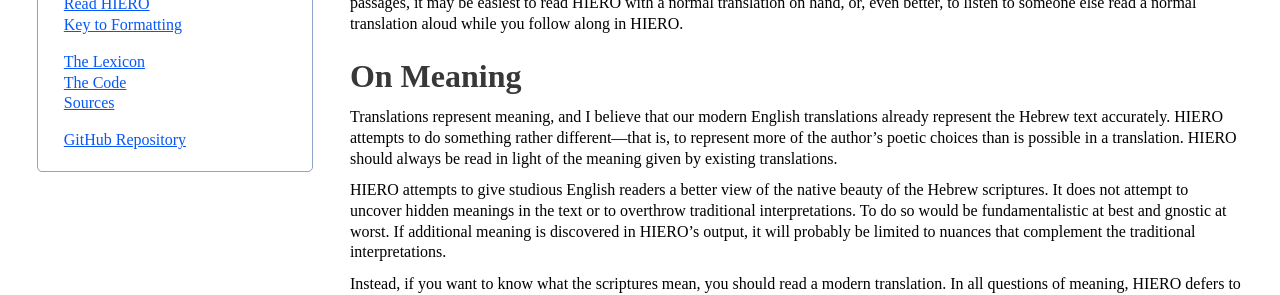
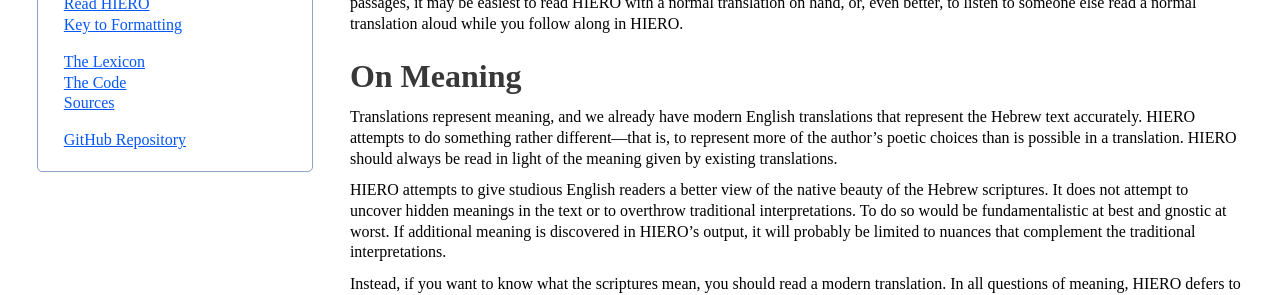
Before and after one commit to gfassero/HIERO, a Jekyll site: the page built from notes.md, in a window 1280 px wide. Shown: the part 311-606 px from the top of the page. Built offline with Jekyll 4.4.1, drawn with Linux system fonts in a browser that asks for light colours; our own code applies the rules of GitHub Pages for plain Markdown files.

Commit message:
Update documentation

```diff
--- a/notes.md
+++ b/notes.md
@@ -8,7 +8,7 @@ HIERO retains mostly Hebrew syntax, so reading it requires effort, just as readi
 To understand HIERO best, begin with passages that you already know well, keeping the familiar passage in mind. For less familiar passages, it may be easiest to read HIERO with a normal translation on hand, or, even better, to listen to someone else read a normal translation aloud while you follow along in HIERO.
 
 # On Meaning
-Translations represent meaning, and I believe that our modern English translations already represent the Hebrew text accurately. HIERO attempts to do something rather different—that is, to represent more of the author’s poetic choices than is possible in a translation. HIERO should always be read in light of the meaning given by existing translations.
+Translations represent meaning, and we already have modern English translations that represent the Hebrew text accurately. HIERO attempts to do something rather different—that is, to represent more of the author’s poetic choices than is possible in a translation. HIERO should always be read in light of the meaning given by existing translations.
 
 HIERO attempts to give studious English readers a better view of the native beauty of the Hebrew scriptures. It does not attempt to uncover hidden meanings in the text or to overthrow traditional interpretations. To do so would be fundamentalistic at best and gnostic at worst. If additional meaning is discovered in HIERO’s output, it will probably be limited to nuances that complement the traditional interpretations.
 
```
